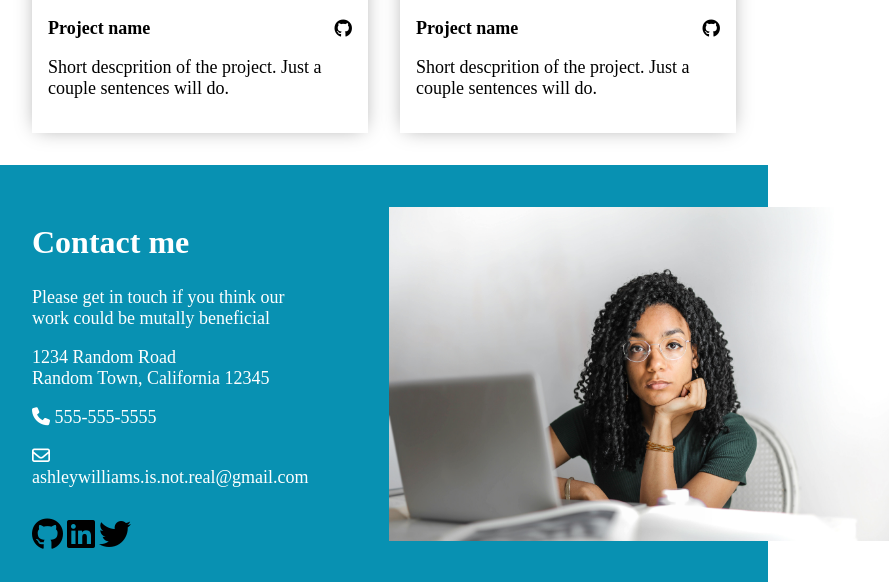
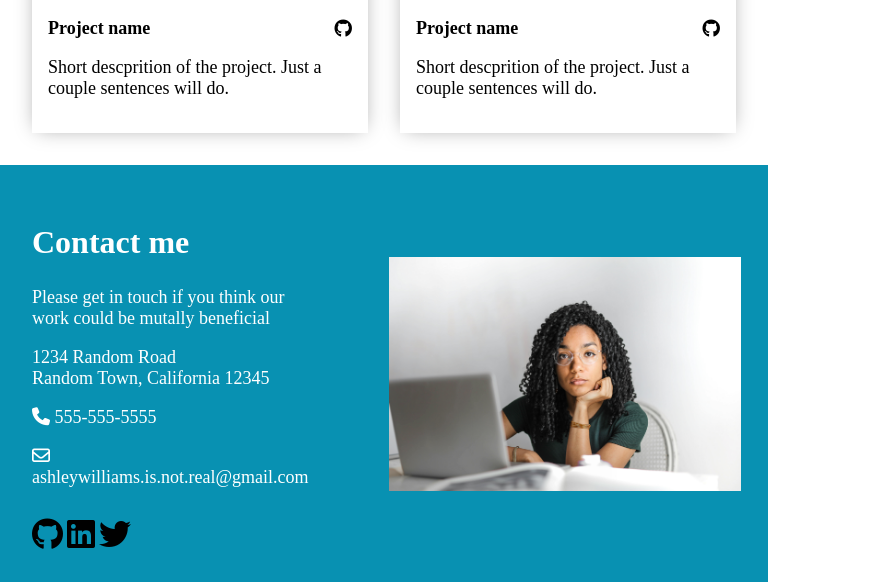
Before and after one commit to ccollins8/homepage, a website built with webpack: page src/index.html in a window 768 px wide. Shown: the part 1766-2348 px from the top of the page, 889 px wide, since content can reach past the window. Built offline with nearby package versions, Linux system fonts and the light colour scheme.

Commit message:
update css

```diff
--- a/src/style.css
+++ b/src/style.css
@@ -139,6 +139,10 @@ footer .social-icons {
     margin: 20px;
   }
 
+  footer img {
+    width: 50%;
+  }
+
 }
 
 @media (max-width: 750px) {
```
